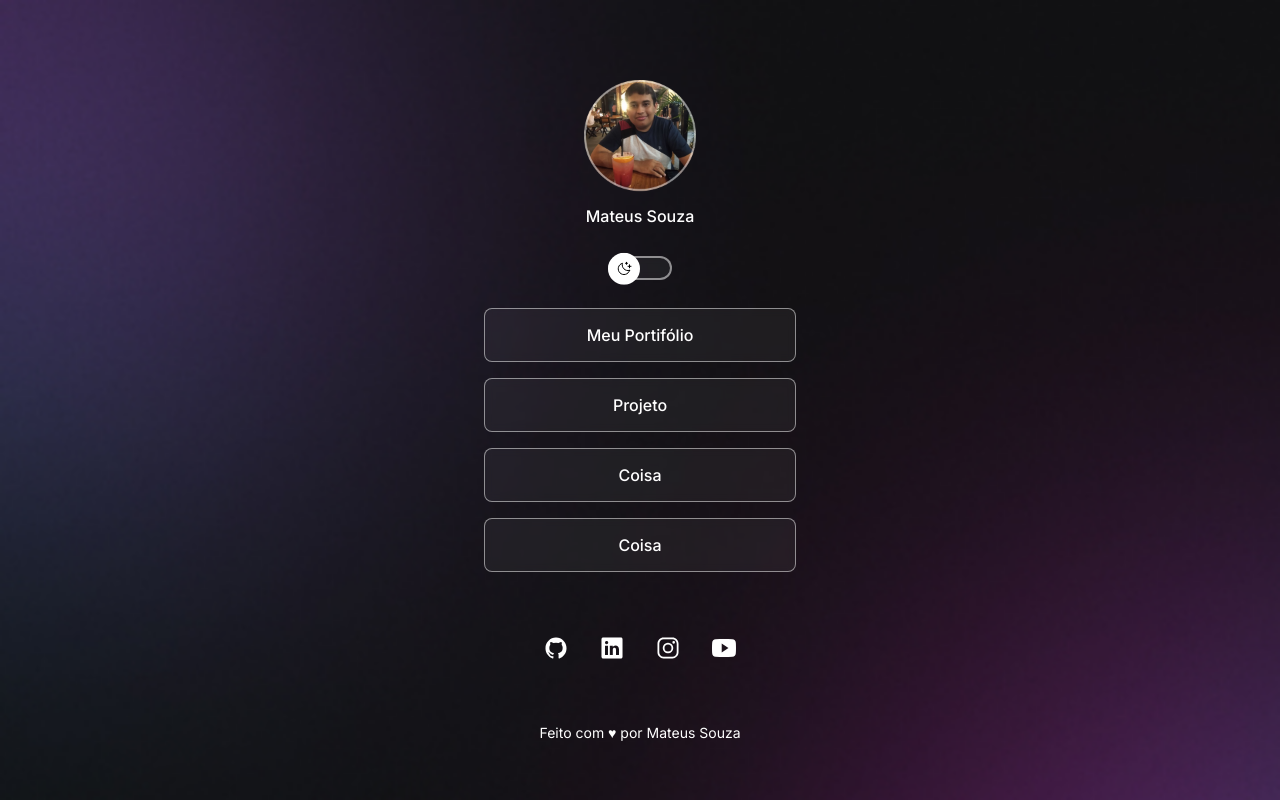
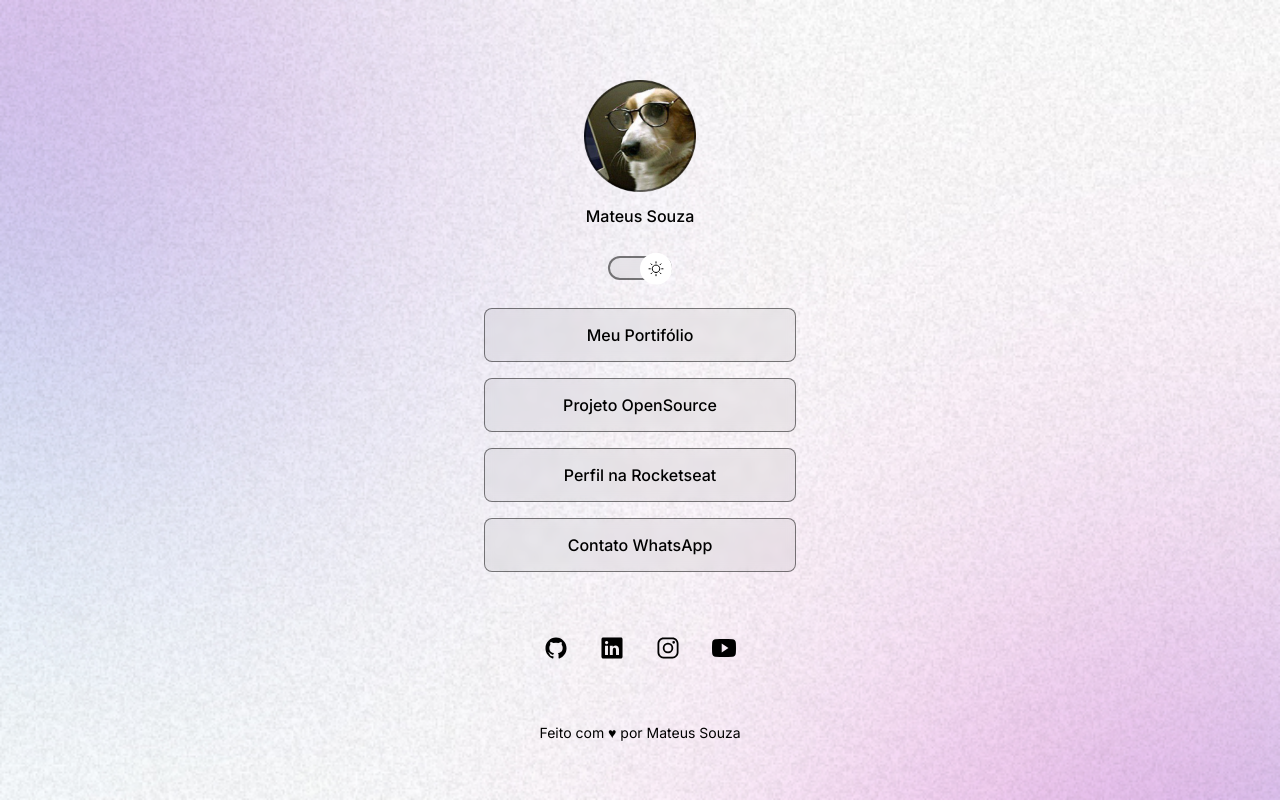
Before and after one commit to MattSouza14/ProjetoLinks, a plain HTML site: page ProjetoLinks/index.html in a window 1280 px wide. Drawn offline with nearby package versions, Linux system fonts and the light colour scheme.

Commit message:
Alteração no codigo

```diff
--- a/ProjetoLinks/index.html
+++ b/ProjetoLinks/index.html
@@ -1,5 +1,5 @@
   <!DOCTYPE html>
-  <html lang="pt-br" class="ligh">
+  <html lang="pt-br" class="light">
   <head>
 
     <link rel="preconnect" href="https://fonts.googleapis.com">
@@ -15,35 +15,35 @@
 
   <div id="container">
     <div id="profile">
-      <img src="/assets/Imagens/AvatarMatt.png" alt="">
+      <img src="/ProjetoLinks/assets/Imagens/AvatarDog.png" alt="">
       <p>Mateus Souza</p>
     </div>
-    <div id="switch">
+    <div id="switch" onclick="toggleMode()">
       <button></button>
       <span></span>
     </div>
     <ul>
     <li>
-      <a href="#" target="_blank">Meu Portifólio</a>
+      <a href="https://" target="_blank">Meu Portifólio</a>
     </li>
     <li>
-      <a href="#" target="_blank">Projeto</a>
+      <a href="https://" target="_blank">Projeto OpenSource</a>
     </li>
     <li>
-      <a href="#" target="_blank">Coisa</a>
+      <a href="https://app.rocketseat.com.br/me/mateus-souza-do-nascimento-03921" target="_blank">Perfil na Rocketseat</a>
     </li>
     <li>
-      <a href="#" target="_blank">Coisa</a>
+      <a href="https://" target="_blank">Contato WhatsApp</a>
     </li>
     </ul>
     <div id="sociallinks">
-    <a href="https://" target="_blank">
+    <a href="https://github.com/MattSouza14" target="_blank">
       <ion-icon name="logo-github"></ion-icon>
     </a>
-    <a href="https://" target="_blank">
+    <a href="https://www.linkedin.com/in/mateus-souza-025b48232/" target="_blank">
       <ion-icon name="logo-linkedin"></ion-icon>
     </a>
-    <a href="https://" target="_blank">
+    <a href="https://www.instagram.com/mattsouzadev/" target="_blank">
       <ion-icon name="logo-instagram"></ion-icon>
     </a>
     <a href="https://" target="_blank">
@@ -55,5 +55,6 @@
   </div>
   <script type="module" src="https://unpkg.com/ionicons@7.1.0/dist/ionicons/ionicons.esm.js"></script>
   <script nomodule src="https://unpkg.com/ionicons@7.1.0/dist/ionicons/ionicons.js"></script>
+  <script src="/ProjetoLinks/script.js"></script>
   </body>
   </html>
--- /dev/null
+++ b/ProjetoLinks/script.js
@@ -0,0 +1,15 @@
+function toggleMode(){
+
+const html = document.documentElement
+html.classList.toggle('light')
+
+
+
+/*if(html.classList.contains('light')){
+    html.classList.remove('light')
+} else{
+    html.classList.add('light')
+}*/
+
+
+}
--- a/ProjetoLinks/src/style.css
+++ b/ProjetoLinks/src/style.css
@@ -5,22 +5,22 @@
 }
 :root {
   --text-color:white;
-  --bg-url:url(/assets/Imagens/bg-mobile.jpg);
+  --bg-url:url(/ProjetoLinks/assets/Imagens/bg-mobile.jpg);
   --stroke-color: rgba(255, 255, 255, 0.5);
   --surface-color: rgba(255, 255, 255, 0.05);
   --surface-color-hover: rgba(255, 255, 255, 0.02);
   --highlight-color: rgba(255, 255, 255, 0.2);
-  --switch-bg-url: url(/assets/moon-stars.svg);
+  --switch-bg-url: url(/ProjetoLinks/assets/moon-stars.svg);
 
 }
 .light  {
   --text-color:black;
-  --bg-url:url(/assets/Imagens/bg-mobile-light.jpg);
+  --bg-url:url(/ProjetoLinks/assets/Imagens/bg-mobile-light.jpg);
   --stroke-color: rgba(0, 0, 0, 0.5);
   --surface-color:rgba( 0, 0, 0, 0.05);
   --surface-color-hover: rgba(0, 0, 0, 0.02);
   --highlight-color: rgba(0, 0, 0, 0.1);
-  --switch-bg-url: url(/assets/sun.svg);
+  --switch-bg-url: url(/ProjetoLinks/assets/sun.svg);
 
 }
 body {
```
Also changed, not shown: ProjetoLinks/assets/Imagens/AvatarDog.png (added), 2 other files.
